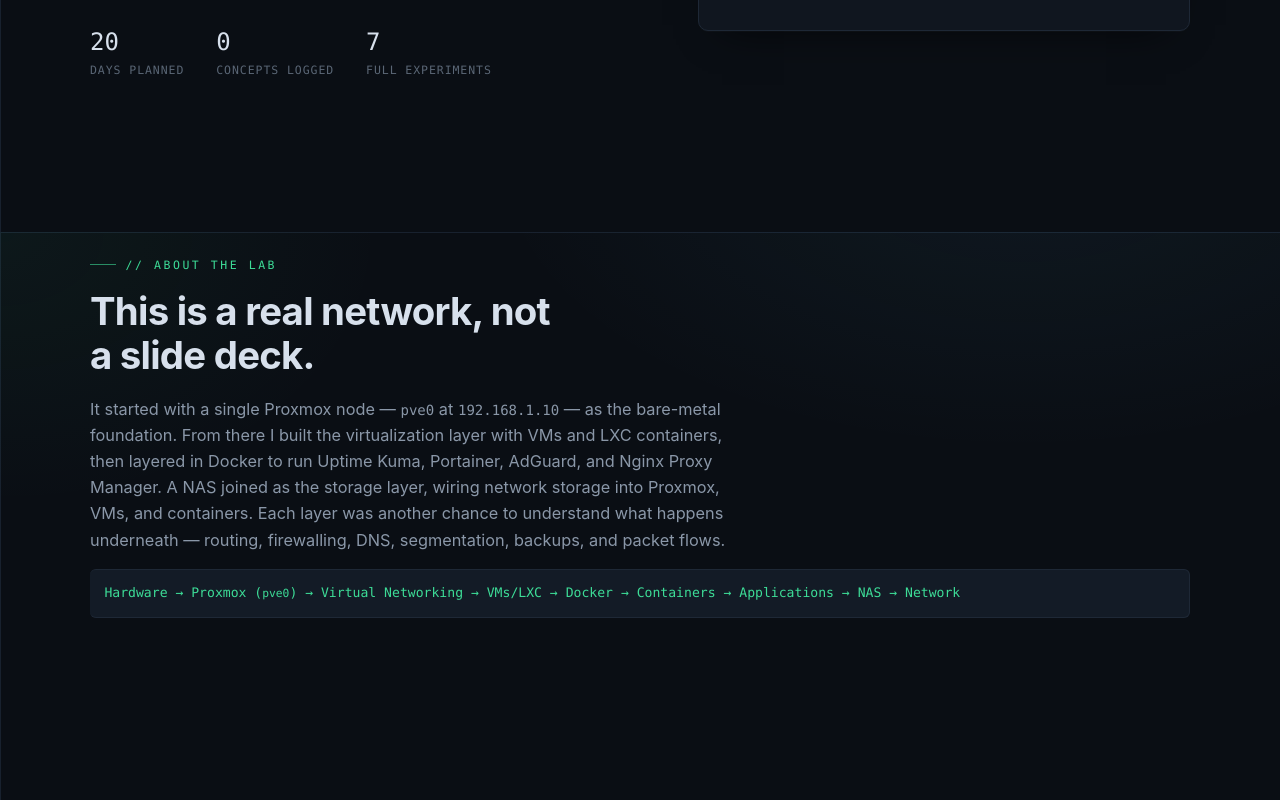
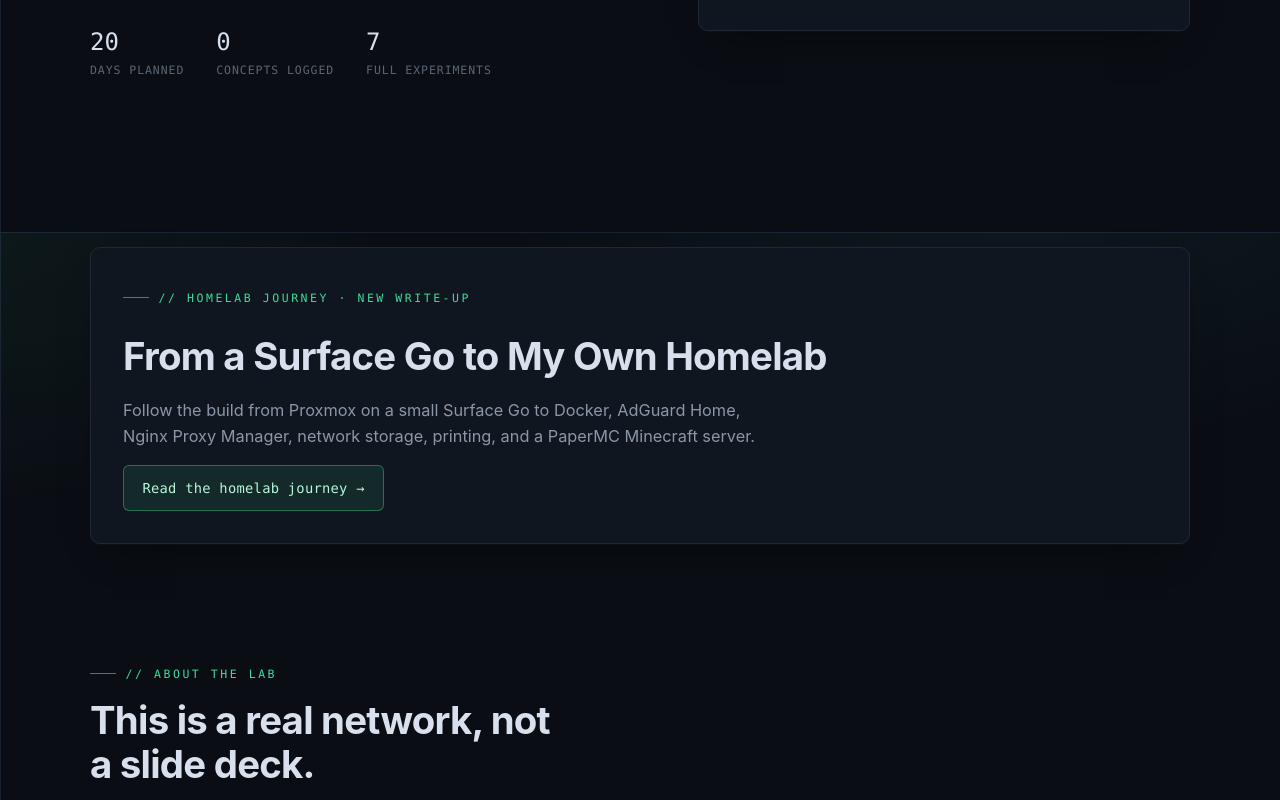
Before and after one commit to behindthepackets/behindthepackets.github.io, a React (Vite) app: page /#/ in a window 1280 px wide. Shown: the part 568-1368 px from the top of the page. Built offline with nearby package versions, Linux system fonts and the light colour scheme.

Commit message:
Feature homelab journey on homepage

```diff
--- a/src/pages/Home.tsx
+++ b/src/pages/Home.tsx
@@ -8,6 +8,7 @@
 import { ExperimentCard } from '../components/ExperimentCard';
 import { journey } from '../data/journey';
 import { siteConfig } from '../data/config';
+import { Link } from 'react-router-dom';
 
 export function Home() {
   const featured = journey.filter((j) => j.hasExperiment);
@@ -15,6 +16,18 @@
   return (
     <main>
       <Hero />
+
+      {/* HOMELAB JOURNEY FEATURE */}
+      <section className="section section--tight" id="homelab-journey">
+        <div className="container">
+          <div className="card" style={{ padding: 'clamp(1.25rem, 3vw, 2rem)' }}>
+            <span className="eyebrow">// homelab journey · new write-up</span>
+            <h2 className="section-title" style={{ marginTop: '0.75rem' }}>From a Surface Go to My Own Homelab</h2>
+            <p className="section-lede">Follow the build from Proxmox on a small Surface Go to Docker, AdGuard Home, Nginx Proxy Manager, network storage, printing, and a PaperMC Minecraft server.</p>
+            <Link to="/homelab-journey" className="btn btn--primary">Read the homelab journey →</Link>
+          </div>
+        </div>
+      </section>
 
       {/* ABOUT THE LAB */}
       <section className="section section--tight" id="about">
```
